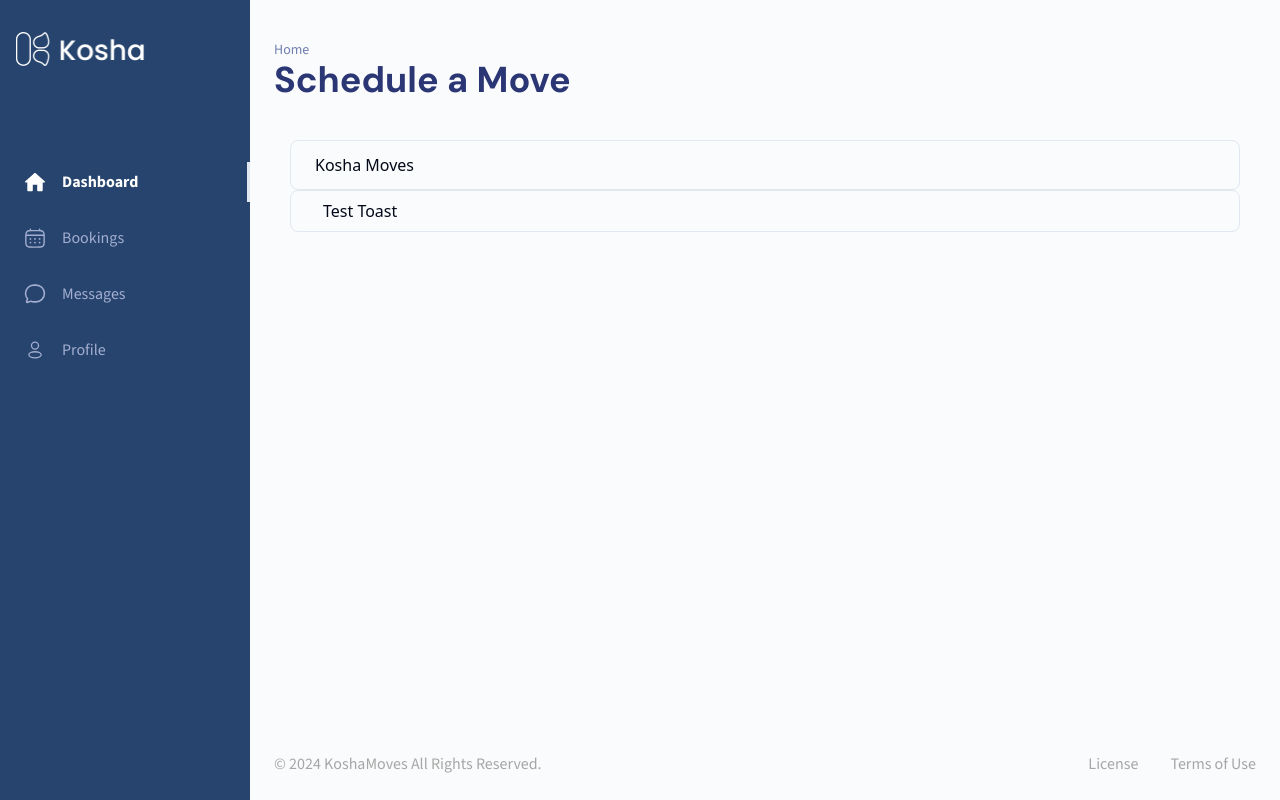
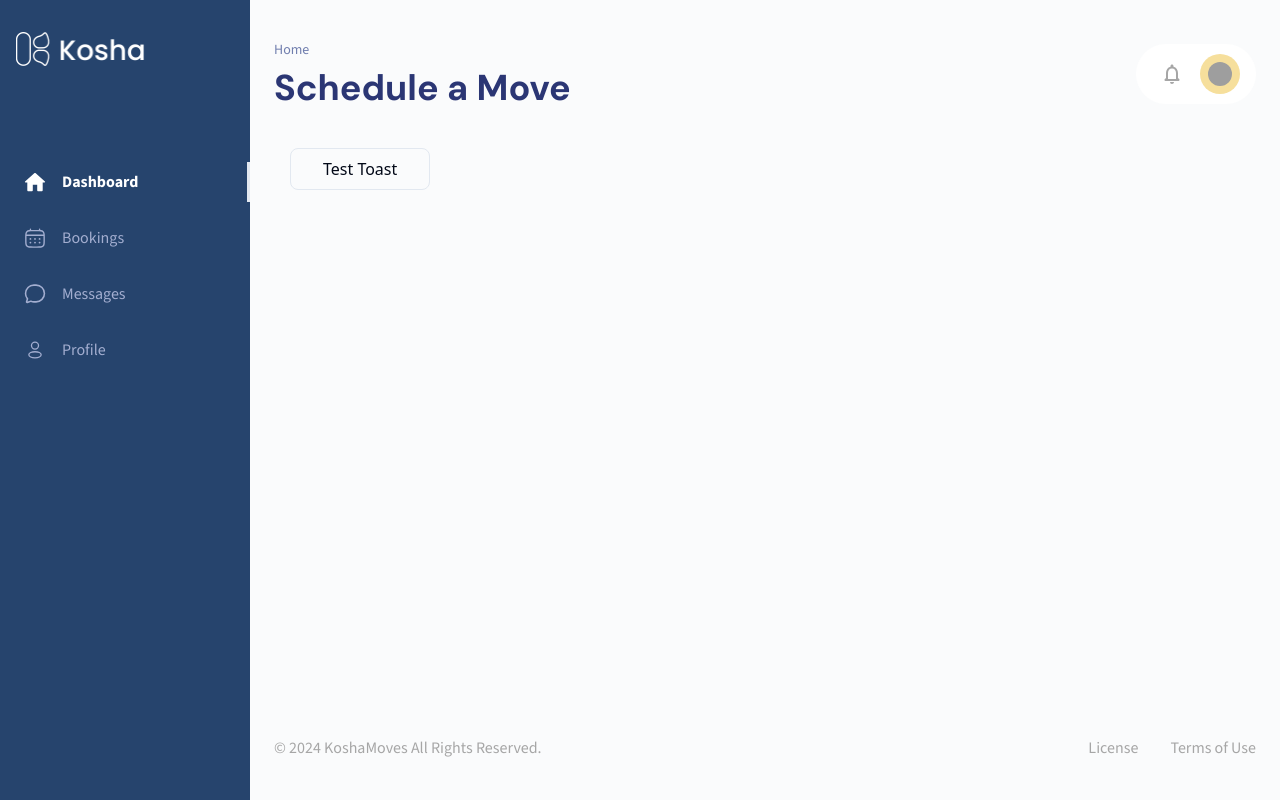
Before and after one commit to thisisjagora/kosha, a Next.js app: page / in a window 1280 px wide. Built offline with nearby package versions, Linux system fonts and the light colour scheme; grey boxes are pictures that could not be loaded.

Commit message:
patch: added notifications header

```diff
--- a/src/app/page.tsx
+++ b/src/app/page.tsx
@@ -5,11 +5,8 @@ export default function Home() {
   const { toast } = useToast()
   return (
     <div>
-      <div className="border py-3 px-6 rounded-lg">
-        Kosha Moves
-      </div>
       <div
-        className="border py-2 px-8 rounded-lg hover:cursor-pointer"
+        className="border py-2 px-8 rounded-lg hover:cursor-pointer max-w-max"
         onClick={() => {
           toast({
             title: "Your Move Request Has Been Sent",
--- a/src/app/profile/page.tsx
+++ b/src/app/profile/page.tsx
@@ -44,10 +44,10 @@ const Page = () => {
                               <VirtualCard />
                               <Column className="gap-8 max-w-[200px] p-4">
                                     <Column className="gap-1">
-                                          <H>Payment Methods</H>
-                                          <P>Change /Update your payment methods here</P>
+                                          <H className="m-0 text-primary">Payment Methods</H>
+                                          <P className="m-0 text-primary-foreground">Change /Update your payment methods here</P>
                                     </Column>
-                                    <Button className="max-w-max">Update</Button>
+                                    <Button className="max-w-[140px]">Update</Button>
                               </Column>
                         </Row>
                   </Row>
@@ -70,7 +70,8 @@ const Page = () => {
                               <Button variant="secondary" size="lg">Sign Out</Button>
                               <DeleteAccount trigger={<Button variant="destructive" size="lg">Delete Account</Button>} />
                         </Column>
-                        <div className="flex-1"></div>
+                        {/* empty by design */}
+                        <div className="flex-1" />
                   </Row>
             </Column>
       )
--- /dev/null
+++ b/src/components/Icons/NotificationsNone.tsx
@@ -0,0 +1,27 @@
+import * as React from "react";
+import type { SVGProps } from "react";
+import { memo } from "react";
+const SvgNotificationsNone = (props: SVGProps<SVGSVGElement>) => (
+  <svg
+    xmlns="http://www.w3.org/2000/svg"
+    width="1em"
+    height="1em"
+    fill="none"
+    viewBox="0 0 24 24"
+    {...props}
+  >
+    <g clipPath="url(#notifications_none_svg__a)">
+      <path
+        fill="#A6A6A6"
+        d="M19.29 17.29 18 16v-5c0-3.07-1.64-5.64-4.5-6.32V4c0-.83-.67-1.5-1.5-1.5s-1.5.67-1.5 1.5v.68C7.63 5.36 6 7.92 6 11v5l-1.29 1.29c-.63.63-.19 1.71.7 1.71h13.17c.9 0 1.34-1.08.71-1.71M16 17H8v-6c0-2.48 1.51-4.5 4-4.5s4 2.02 4 4.5zm-4 5c1.1 0 2-.9 2-2h-4a2 2 0 0 0 2 2"
+      />
+    </g>
+    <defs>
+      <clipPath id="notifications_none_svg__a">
+        <path fill="#fff" d="M0 0h24v24H0z" />
+      </clipPath>
+    </defs>
+  </svg>
+);
+const Memo = memo(SvgNotificationsNone);
+export default Memo;
--- a/src/components/Icons/index.ts
+++ b/src/components/Icons/index.ts
@@ -4,5 +4,6 @@ export { default as Chat } from "./Chat";
 export { default as Edit } from "./Edit";
 export { default as Google } from "./Google";
 export { default as Home } from "./Home";
+export { default as NotificationsNone } from "./NotificationsNone";
 export { default as Trash } from "./Trash";
 export { default as User } from "./User";
--- a/src/components/VirtualCard/index.tsx
+++ b/src/components/VirtualCard/index.tsx
@@ -31,9 +31,9 @@ import { Column, Row } from "../layout";
  * Note: Rows and Columns just for organization, you could always switch that depending on your card layout.
  */
 
-const Background: FC<HTMLAttributes<HTMLDivElement>> = ({ className, ...rest }) => <div {...rest} className={cn("text-white-100 font-poppins font-bold bg-virtual-card bg-cover p-8 rounded-3xl shadow-md flex-1 flex items-center justify-center", className)} />
+const Background: FC<HTMLAttributes<HTMLDivElement>> = ({ className, ...rest }) => <div {...rest} className={cn("text-white-100 font-dm-sans font-bold bg-virtual-card bg-cover p-8 rounded-3xl shadow-md flex-1 flex items-center justify-center", className)} />
 const Details: FC<HTMLAttributes<HTMLDivElement>> = ({ className, ...rest}) => <div {...rest} className={cn("w-full h-full", className)} />
-const Name = ({ name }: {name: string}) => <p className="text-2xl">{name}</p>
+const Name = ({ name }: {name: string}) => <p className="text-xl">{name}</p>
 const Number = ({ value }: {value: string}) => <p className="text-xl">{value}</p>
 const ValidDate = ({ date }: {date: string}) => {
       return (
--- a/src/components/dialogs/deleteAccount.tsx
+++ b/src/components/dialogs/deleteAccount.tsx
@@ -12,7 +12,7 @@ export const DeleteAccount: FC<CustomDialogProp> = ({ trigger }) => {
             <Dialog>
                   <DialogTrigger asChild>{trigger}</DialogTrigger>
                   <DialogContent className="sm:max-w-[600px]">
-                        <Column className="items-center justify-center gap-8 px-24">
+                        <Column className="items-center justify-center gap-8 md:px-24">
                               <Column className="items-center">
                                     <Trash className="w-[80px] h-[100px]"/>
                                     <P className="text-center font-semibold text-2xl text-grey-300">Delete Your Account</P>
--- a/src/components/layout/index.tsx
+++ b/src/components/layout/index.tsx
@@ -8,7 +8,7 @@ import { cn } from "@/lib/utils";
 export const Layout:FC<PropsWithChildren> = ({ children }) => {
       const { isValidRoute } = useValidRoute([Routes.signIn, Routes.signUp, Routes.forgotPassword]);
       return (
-            <div className="min-h-screen flex">
+            <div className="min-h-screen h-screen overflow-clip flex">
                   {
                         isValidRoute? null : (
                               <div className="flex-1 max-w-[250px]">
@@ -16,7 +16,7 @@ export const Layout:FC<PropsWithChildren> = ({ children }) => {
                               </div>
                         )
                   }
-                  <div className={cn("flex-1 flex items-center justify-center bg-white-200", {
+                  <div className={cn("flex-1 flex items-center justify-center bg-white-200 overflow-y-auto", {
                         "bg-white-100": isValidRoute
                   })}>
                         <div className={cn("max-w-[1600px]  w-full h-full flex-1 flex flex-col gap-4 items-center justify-between p-6 pt-8")}>
--- a/src/components/navigation/footer/index.tsx
+++ b/src/components/navigation/footer/index.tsx
@@ -4,7 +4,7 @@ import Link from "next/link"
 
 export const Footer = () => {
       return (
-            <footer className="flex gap-2 justify-between items-center w-full">
+            <footer className="flex gap-2 justify-between items-center w-full pb-4 pt-12">
                   <P className="text-grey-200">© 2024 KoshaMoves All Rights Reserved.</P>
 
                   <div className="flex gap-8">
--- a/src/components/navigation/navHeader/index.tsx
+++ b/src/components/navigation/navHeader/index.tsx
@@ -1,4 +1,7 @@
-import { H, P } from "@/components/atoms"
+import { Button, H, P } from "@/components/atoms"
+import { Avatar, AvatarFallback, AvatarImage } from "@/components/avatar";
+import { Column, Row } from "@/components/layout";
+import { Notification } from "@/components/notification";
 import { Routes } from "@/core/routing"
 import { usePathname } from "next/navigation";
 
@@ -6,13 +9,19 @@ export const NavHeader = () => {
       const path = usePathname();
       const headerContent = switchHeaderContent(path)
       return (
-            <div className="flex justify-between gap-4 w-full py-2">
-                  <div>
+            <Row className="justify-between items-center gap-4 w-full py-2">
+                  <Column className="flex-1">
                         <P className="text-blue-300 text-sm">{headerContent.title}</P>
                         <H className="text-blue-200 text-4xl">{headerContent.description}</H>
-                  </div>
-                  <div></div>
-            </div>
+                  </Column>
+                  <Row className="flex-1 bg-white-100 p-4 items-center justify-between max-w-[120px] max-h-[60px] rounded-[30px]">
+                        <Notification />
+                        <Avatar className="w-[40px] h-[40px] bg-[#F6DF9C]">
+                              <AvatarImage src="https://images.unsplash.com/photo-1715005881129-266ccdd75e43?q=80&w=2560&auto=format&fit=crop&ixlib=rb-4.0.3&ixid=M3wxMjA3fDB8MHxwaG90by1wYWdlfHx8fGVufDB8fHx8fA%3D%3D" alt="Nelson Michael"/>
+                              <AvatarFallback>WC</AvatarFallback>
+                        </Avatar>
+                  </Row>
+            </Row>
       )
 }
 
--- /dev/null
+++ b/src/components/notification/index.tsx
@@ -0,0 +1,10 @@
+import { NotificationsNone } from "../Icons"
+import { Button } from "../atoms"
+
+export const Notification = () => {
+      return (
+            <Button variant="ghost" size="icon">
+                  <NotificationsNone className="w-[24px] h-[24px]" />
+            </Button>
+      )
+}
```
Also changed, not shown: public/icons/notifications_none.svg (added).
